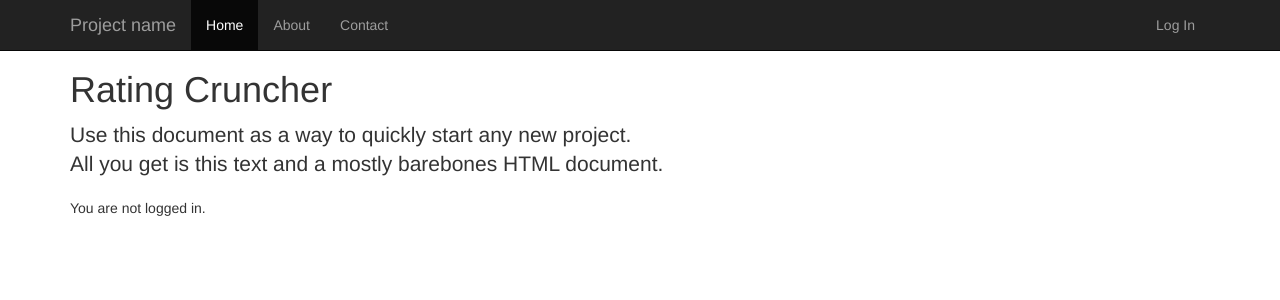
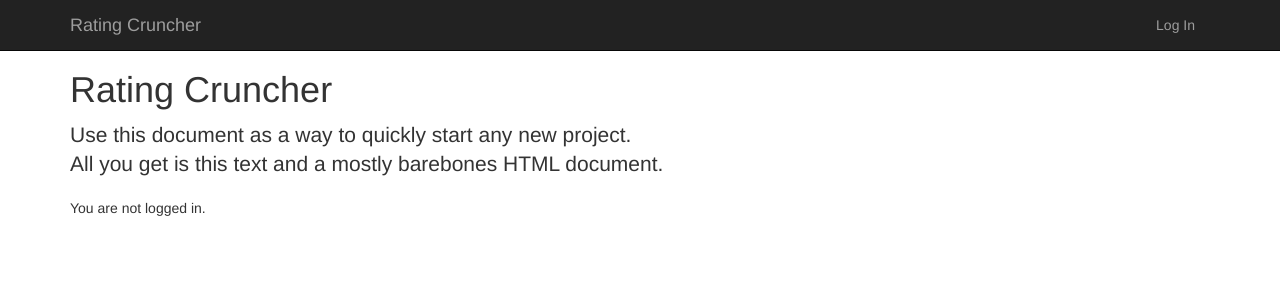
Before and after one commit to sourlows/rating-cruncher, a Flask app: template templates/index.html in a window 1280 px wide. Shown: the top 300 px of the page. Run offline with Flask 2, Linux system fonts and the light colour scheme; the template is opened without the code that fills it, so the values that code supplies are empty; some libraries are stand-ins or nearby versions.

Commit message:
refactored html

```diff
--- a/main.py
+++ b/main.py
@@ -13,8 +13,9 @@ app = Flask(__name__)
 def hello():
     """Return a friendly HTTP greeting."""
     is_logged_in = bool(users.get_current_user())
+    auth_url = users.create_logout_url('/') if is_logged_in else users.create_login_url('/')
     context = {
-        'login_url': users.create_login_url('/'),
+        'auth_url': auth_url,
         'is_logged_in': is_logged_in,
     }
     return render_template("index.html", **context)
--- /dev/null
+++ b/templates/global.html
@@ -0,0 +1,22 @@
+<!DOCTYPE html>
+<html lang="en">
+<head>
+{% block head %}
+    <meta charset="utf-8">
+    <meta http-equiv="X-UA-Compatible" content="IE=edge">
+    <meta name="viewport" content="width=device-width, initial-scale=1">
+    <meta name="description" content="Rating Cruncher - Scalable ELO/MMR Microservices">
+    <meta name="author" content="Dustin Walker">
+    <link href="../static/css/styles.css" rel="stylesheet">
+    <title>Rating Cruncher</title>
+{% endblock %}
+</head>
+<body>
+{% include 'menu.html' %}
+    <div class="container">
+    {% block content %}{% endblock %}
+    </div>
+    <script src="https://ajax.googleapis.com/ajax/libs/jquery/1.11.2/jquery.min.js"></script>
+    <script src="https://cdnjs.cloudflare.com/ajax/libs/twitter-bootstrap/3.3.4/js/bootstrap.min.js"></script>
+</body>
+</html>
--- a/templates/index.html
+++ b/templates/index.html
@@ -1,22 +1,5 @@
-<!DOCTYPE html>
-<html lang="en">
-<head>
-    <meta charset="utf-8">
-    <meta http-equiv="X-UA-Compatible" content="IE=edge">
-    <meta name="viewport" content="width=device-width, initial-scale=1">
-    <meta name="description" content="">
-    <meta name="author" content="">
-
-    <title>Dashboard Template for Bootstrap</title>
-    <link href="../static/css/styles.css" rel="stylesheet">
-</head>
-
-<body>
-
-{% include 'menu.html' %}
-
-<div class="container">
-
+{% extends "global.html" %}
+{% block content %}
 <div class="starter-template">
     <h1>Rating Cruncher</h1>
 
@@ -31,10 +14,4 @@
         {% endif %}
     </p>
 </div>
-
-</div>
-
-<script src="https://ajax.googleapis.com/ajax/libs/jquery/1.11.2/jquery.min.js"></script>
-<script src="https://cdnjs.cloudflare.com/ajax/libs/twitter-bootstrap/3.3.4/js/bootstrap.min.js"></script>
-</body>
-</html>
+{% endblock %}
--- a/templates/menu.html
+++ b/templates/menu.html
@@ -8,19 +8,21 @@
                 <span class="icon-bar"></span>
                 <span class="icon-bar"></span>
             </button>
-            <a class="navbar-brand" href="#">Project name</a>
+            <a class="navbar-brand" href="#">Rating Cruncher</a>
         </div>
         <div id="navbar" class="collapse navbar-collapse">
+            {% if is_logged_in %}
             <ul class="nav navbar-nav">
-                <li class="active"><a href="#">Home</a></li>
-                <li><a href="#about">About</a></li>
-                <li><a href="#contact">Contact</a></li>
+                <li class="active"><a href="#">Dashboard</a></li>
+                <li><a href="#about">Leagues</a></li>
+                <li><a href="#contact">Support</a></li>
             </ul>
+            {% endif %}
             <ul class="nav navbar-nav pull-right">
                 {% if is_logged_in %}
-                    <li><a href="#">Log Out</a></li>
+                    <li><a href={{ auth_url }}>Log Out</a></li>
                 {% else %}
-                    <li><a href={{ login_url }}>Log In</a></li>
+                    <li><a href={{ auth_url }}>Log In</a></li>
                 {% endif %}
             </ul>
         </div>
```
Lines whose indentation alone changed are shown as unchanged.
